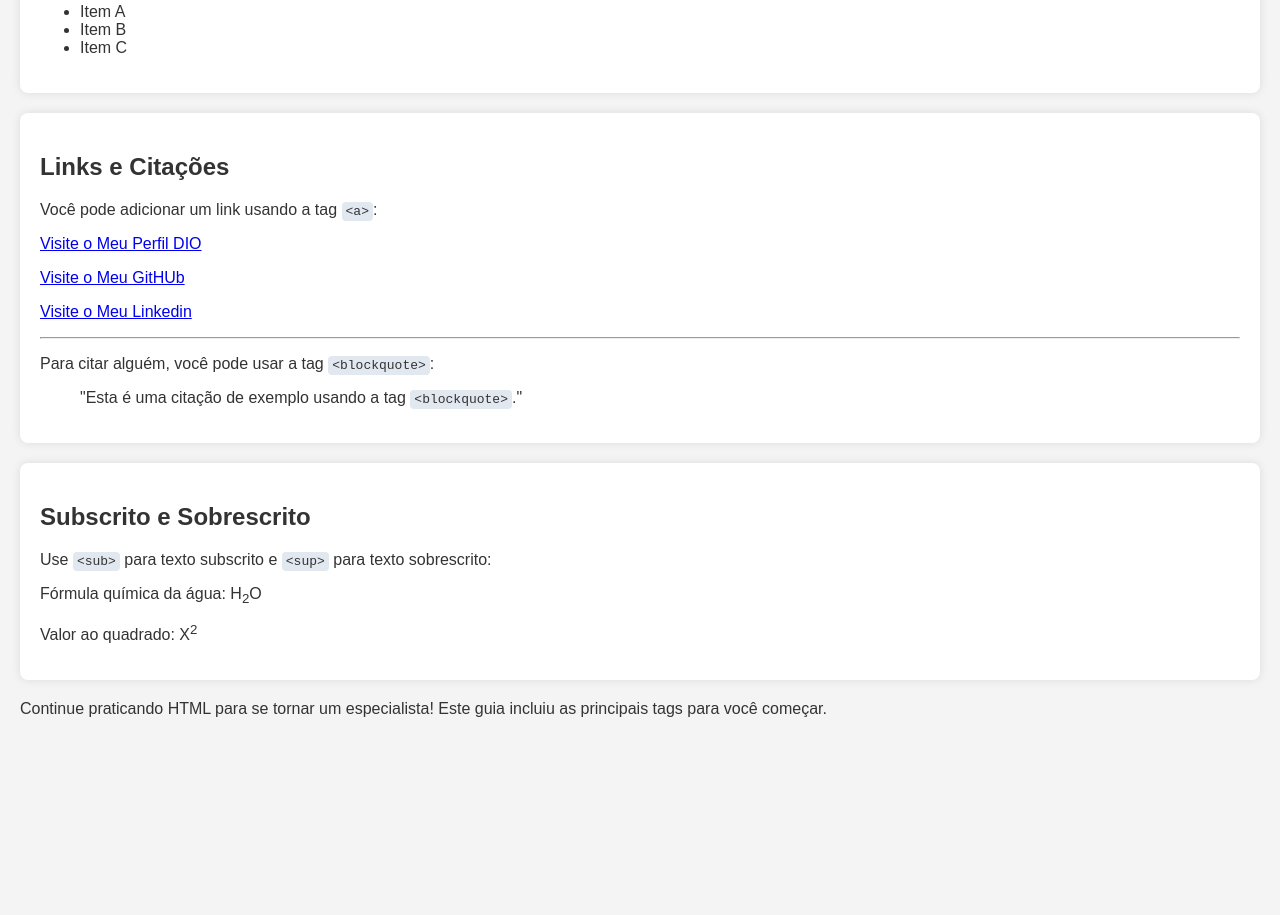
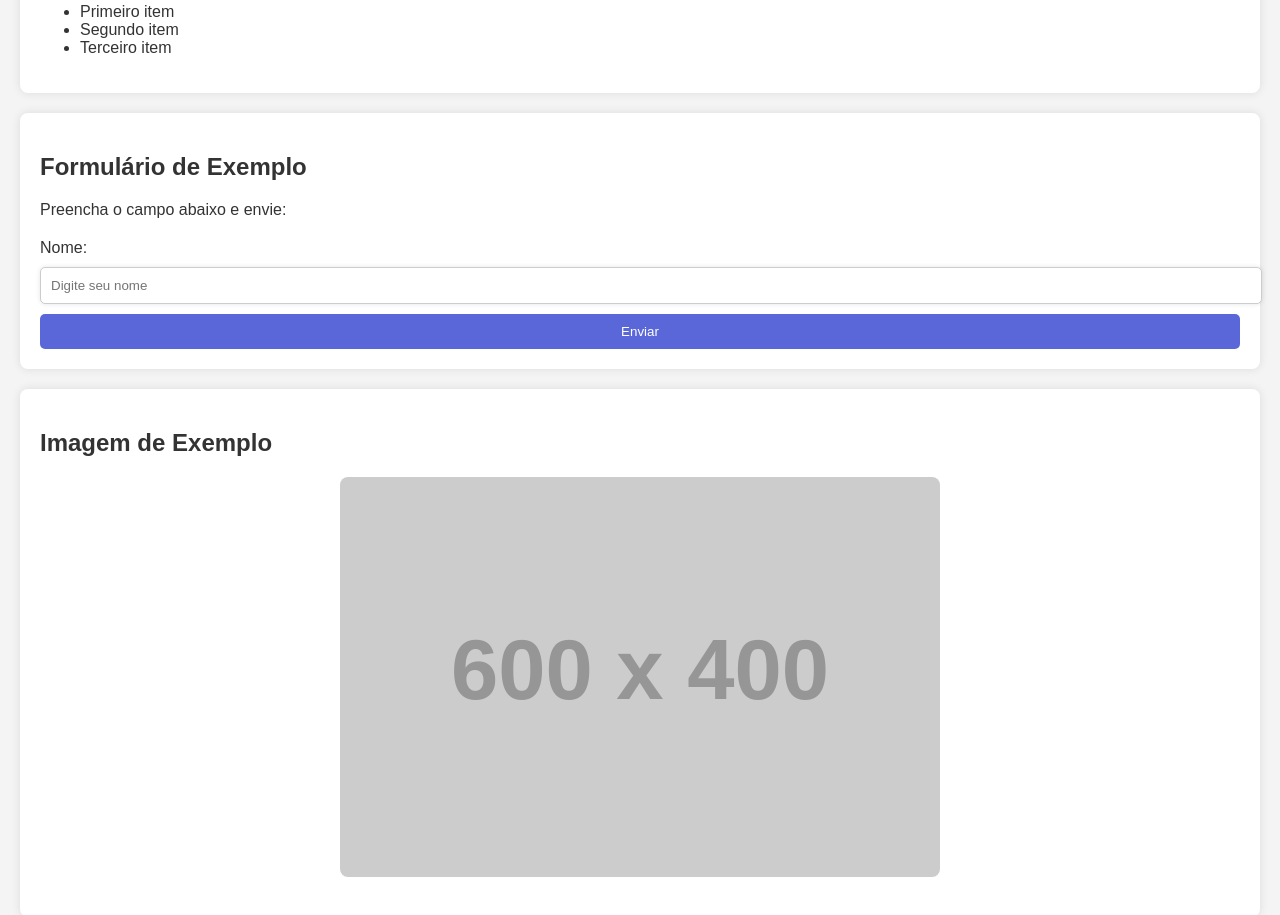
Before and after one commit to LeoMarxs/PaginaDeEstudo-HTML, a plain HTML site: page index.html in a window 1280 px wide. Shown: the part 1145-2060 px from the top of the page. Before the commit the page ends 1883 px from the top, so only its background shows below. Drawn offline with Linux system fonts and the light colour scheme; placeholder pictures from the web are drawn by us.

Commit message:
add imagem/formulario

```diff
--- a/index.html
+++ b/index.html
@@ -35,6 +35,38 @@
             padding: 10px;
             border-radius: 5px;
             overflow-x: auto;
+        }
+        img {
+            display: block;
+            margin: 20px auto;
+            max-width: 100%;
+            height: auto;
+            border-radius: 8px;
+        }
+        form {
+            margin-top: 20px;
+        }
+        input[type="text"] {
+            width: 100%;
+            padding: 10px;
+            margin-top: 10px;
+            border-radius: 5px;
+            border: 1px solid #ccc;
+            box-shadow: 0 0 5px rgba(0, 0, 0, 0.1);
+        }
+        input[type="submit"] {
+            display: block;
+            width: 100%;
+            padding: 10px;
+            margin-top: 10px;
+            background-color: #5a67d8;
+            color: white;
+            border: none;
+            border-radius: 5px;
+            cursor: pointer;
+        }
+        input[type="submit"]:hover {
+            background-color: #434ac3;
         }
     </style>
 </head>
@@ -75,34 +107,25 @@
         </ol>
         <h3>Lista Não Ordenada</h3>
         <ul>
-            <li>Item A</li>
-            <li>Item B</li>
-            <li>Item C</li>
+            <li>Primeiro item</li>
+            <li>Segundo item</li>
+            <li>Terceiro item</li>
         </ul>
     </section>
 
     <section>
-        <h2>Links e Citações</h2>
-        <p>Você pode adicionar um link usando a tag <code>&lt;a&gt;</code>:</p>
-        <p><a href="https://www.dio.me/users/leonardomarquesj2004">Visite o Meu Perfil DIO</a></p>
-        <p><a href="https://github.com/LeoMarxs">Visite o Meu GitHUb</a></p>
-        <p><a href="https://www.linkedin.com/in/leonardohmarques/">Visite o Meu Linkedin</a></p>
-        <hr>
-        <p>Para citar alguém, você pode usar a tag <code>&lt;blockquote&gt;</code>:</p>
-        <blockquote cite="https://www.exemplo.com">
-            "Esta é uma citação de exemplo usando a tag <code>&lt;blockquote&gt;</code>."
-        </blockquote>
+        <h2>Formulário de Exemplo</h2>
+        <p>Preencha o campo abaixo e envie:</p>
+        <form>
+            <label for="name">Nome:</label>
+            <input type="text" id="name" name="name" placeholder="Digite seu nome">
+            <input type="submit" value="Enviar">
+        </form>
     </section>
 
     <section>
-        <h2>Subscrito e Sobrescrito</h2>
-        <p>Use <code>&lt;sub&gt;</code> para texto subscrito e <code>&lt;sup&gt;</code> para texto sobrescrito:</p>
-        <p>Fórmula química da água: H<sub>2</sub>O</p>
-        <p>Valor ao quadrado: X<sup>2</sup></p>
+        <h2>Imagem de Exemplo</h2>
+        <img src="https://via.placeholder.com/600x400" alt="Imagem de exemplo">
     </section>
-
-    <footer>
-        <p>Continue praticando HTML para se tornar um especialista! Este guia incluiu as principais tags para você começar.</p>
-    </footer>
 </body>
 </html>
```
